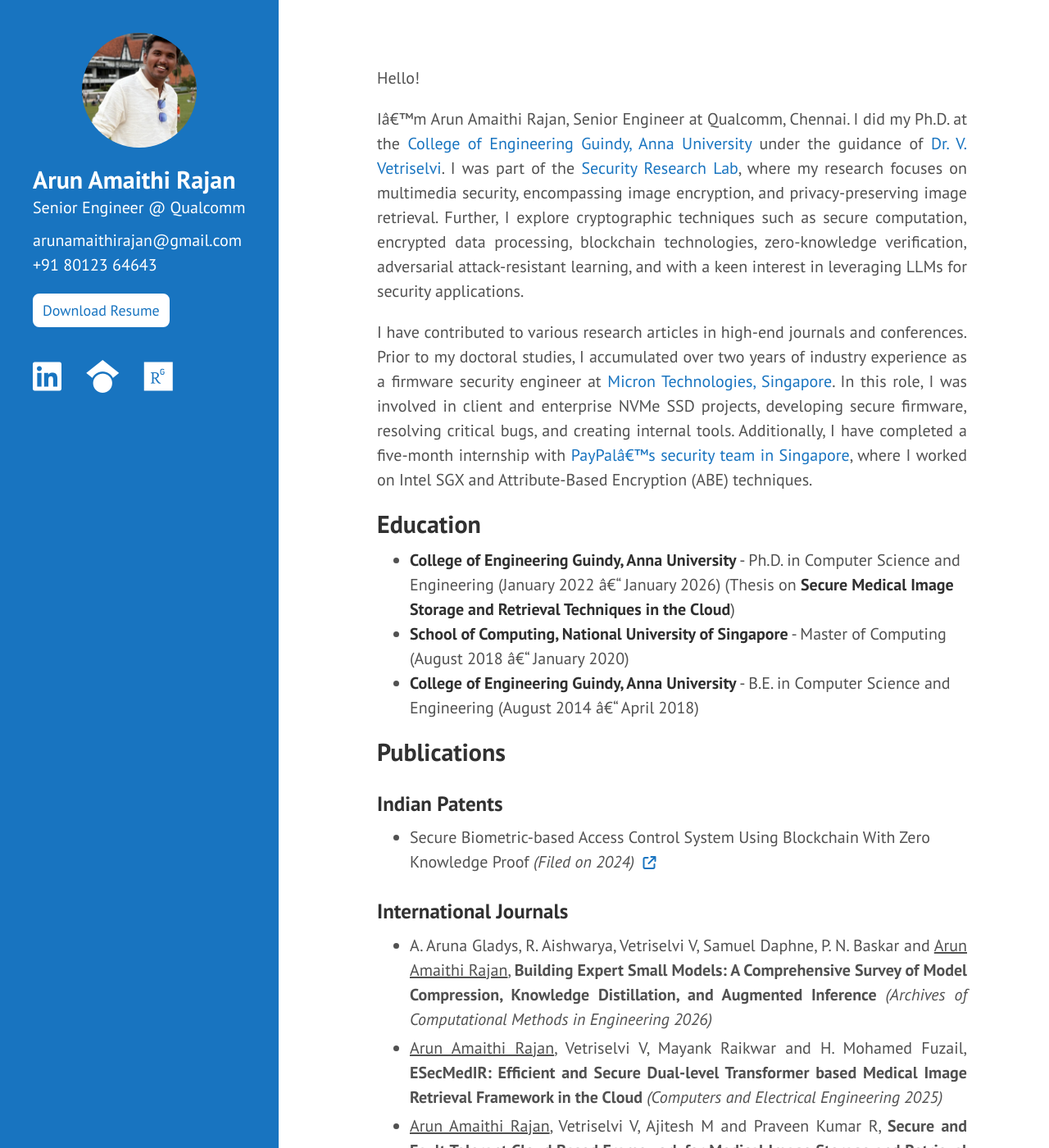
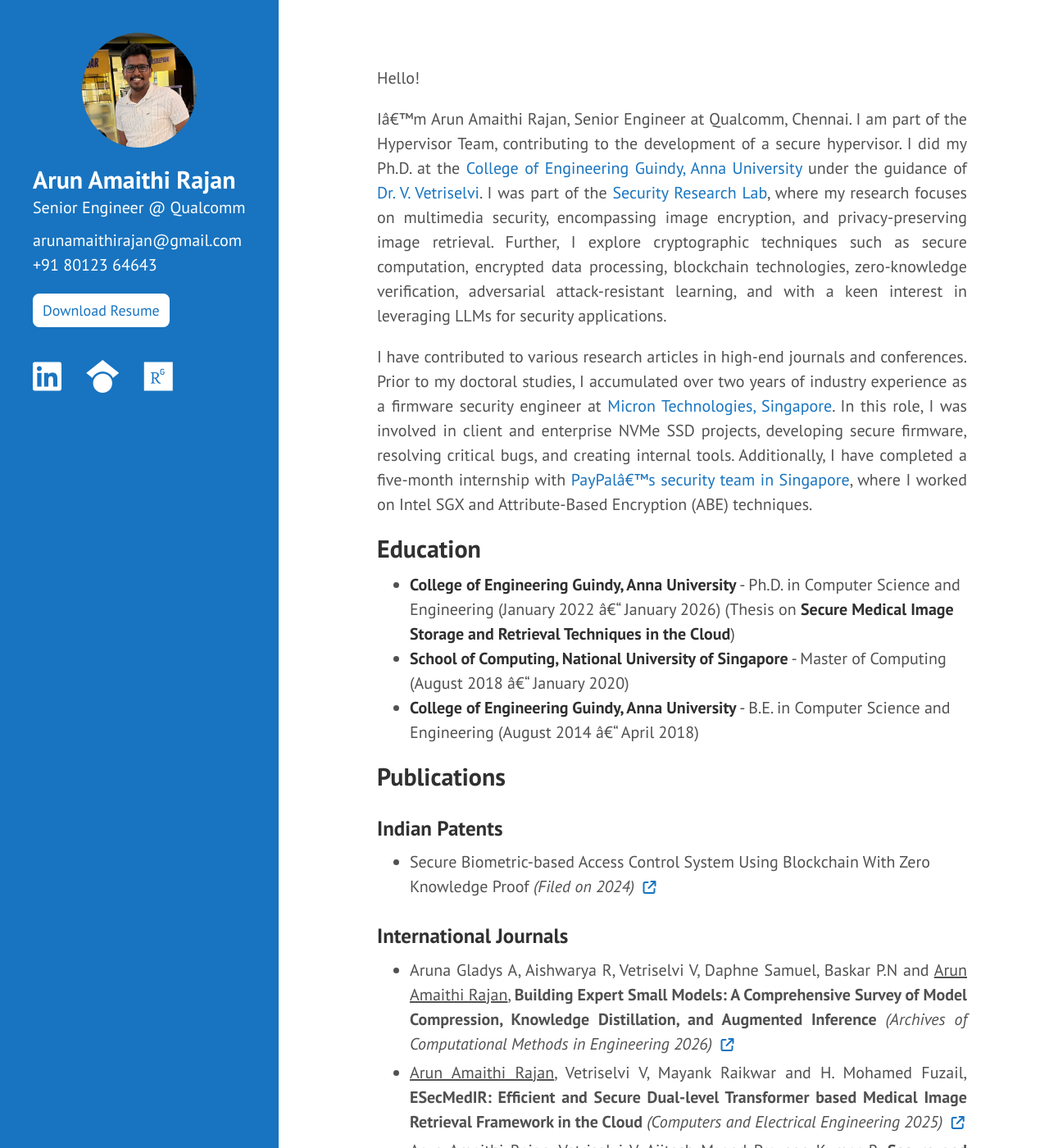
Before and after one commit to arunamaithi/arunamaithi.github.io, a Jekyll site: the page built from index.md, in a window 1280 px wide and 1400 px high. Shown: the whole window at 82% size. Built offline with Jekyll 4.4.1, drawn with Linux system fonts in a browser that asks for light colours.

Commit message:
Journal Update

```diff
--- a/index.md
+++ b/index.md
@@ -21,7 +21,7 @@ title: Home
 Hello!
 <!-- <img src='../files/photo.jpg' style='float:top;width:80%;padding-left:15px'/> -->
 
-I'm Arun Amaithi Rajan, Senior Engineer at Qualcomm, Chennai. I did my Ph.D. at the [College of Engineering Guindy, Anna University](https://www.annauniv.edu/) under the guidance of [Dr. V. Vetriselvi](https://vetriselvivetrian.github.io/). I was part of the [Security Research Lab](https://vetriselvivetrian.github.io/security-research-lab), where my research focuses on multimedia security, encompassing image encryption, and privacy-preserving image retrieval. Further, I explore cryptographic techniques such as secure computation, encrypted data processing, blockchain technologies, zero-knowledge verification, adversarial attack-resistant learning, and with a keen interest in leveraging LLMs for security applications.
+I'm Arun Amaithi Rajan, Senior Engineer at Qualcomm, Chennai. I am part of the Hypervisor Team, contributing to the development of a secure hypervisor. I did my Ph.D. at the [College of Engineering Guindy, Anna University](https://www.annauniv.edu/) under the guidance of [Dr. V. Vetriselvi](https://vetriselvivetrian.github.io/). I was part of the [Security Research Lab](https://vetriselvivetrian.github.io/security-research-lab), where my research focuses on multimedia security, encompassing image encryption, and privacy-preserving image retrieval. Further, I explore cryptographic techniques such as secure computation, encrypted data processing, blockchain technologies, zero-knowledge verification, adversarial attack-resistant learning, and with a keen interest in leveraging LLMs for security applications.
 
 I have contributed to various research articles in high-end journals and conferences. Prior to my doctoral studies, I accumulated over two years of industry experience as a firmware security engineer at [Micron Technologies, Singapore](https://www.micron.com/). In this role, I was involved in client and enterprise NVMe SSD projects, developing secure firmware, resolving critical bugs, and creating internal tools. Additionally, I have completed a five-month internship with [PayPal's security team in Singapore](https://www.paypal.com/sg/webapps/mpp/home), where I worked on Intel SGX and Attribute-Based Encryption (ABE) techniques.
 
@@ -56,15 +56,24 @@ Secure Biometric-based Access Control System Using Blockchain With Zero Knowledg
 <h3>International Journals</h3>
 <ul>
 <li style="text-align:justify;margin-bottom:5px;">
-A. Aruna Gladys, R. Aishwarya, Vetriselvi V, Samuel Daphne, P. N. Baskar and <u>Arun Amaithi Rajan</u>, <b>Building Expert Small Models: A Comprehensive Survey of Model Compression, Knowledge Distillation, and Augmented Inference</b> <i>(Archives of Computational Methods in Engineering 2026)</i>
+Aruna Gladys A, Aishwarya R, Vetriselvi V, Daphne Samuel, Baskar P.N and <u>Arun Amaithi Rajan</u>, <b>Building Expert Small Models: A Comprehensive Survey of Model Compression, Knowledge Distillation, and Augmented Inference</b> <i>(Archives of Computational Methods in Engineering 2026)</i>
+<a href="{{ site.baseurl }}/papers/survey2026.pdf">
+    <i class="fa-solid fa-arrow-up-right-from-square" style="font-size:16px;padding-left:5px;"></i>
+  </a>
 </li>
 
 <li style="text-align:justify;margin-bottom:5px;">
 <u>Arun Amaithi Rajan</u>, Vetriselvi V, Mayank Raikwar and H. Mohamed Fuzail, <b>ESecMedIR: Efficient and Secure Dual-level Transformer based Medical Image Retrieval Framework in the Cloud</b> <i>(Computers and Electrical Engineering 2025)</i>
+<a href="{{ site.baseurl }}/papers/esec2025.pdf">
+    <i class="fa-solid fa-arrow-up-right-from-square" style="font-size:16px;padding-left:5px;"></i>
+  </a>
 </li>
 
 <li style="text-align:justify;margin-bottom:5px;">
 <u>Arun Amaithi Rajan</u>, Vetriselvi V, Ajitesh M and Praveen Kumar R, <b>Secure and Fault Tolerant Cloud Based Framework for Medical Image Storage and Retrieval in a Distributed Environment</b> <i>(Scientific Reports 2025)</i>
+<a href="{{ site.baseurl }}/papers/sfmed2025.pdf">
+    <i class="fa-solid fa-arrow-up-right-from-square" style="font-size:16px;padding-left:5px;"></i>
+  </a>
 </li>
 
 <li style="text-align:justify;margin-bottom:5px;">
```
Also changed, not shown: files/photo.jpg, files/photo_new.jpg (added), files/photo_old.jpg (deleted), 3 other files.
